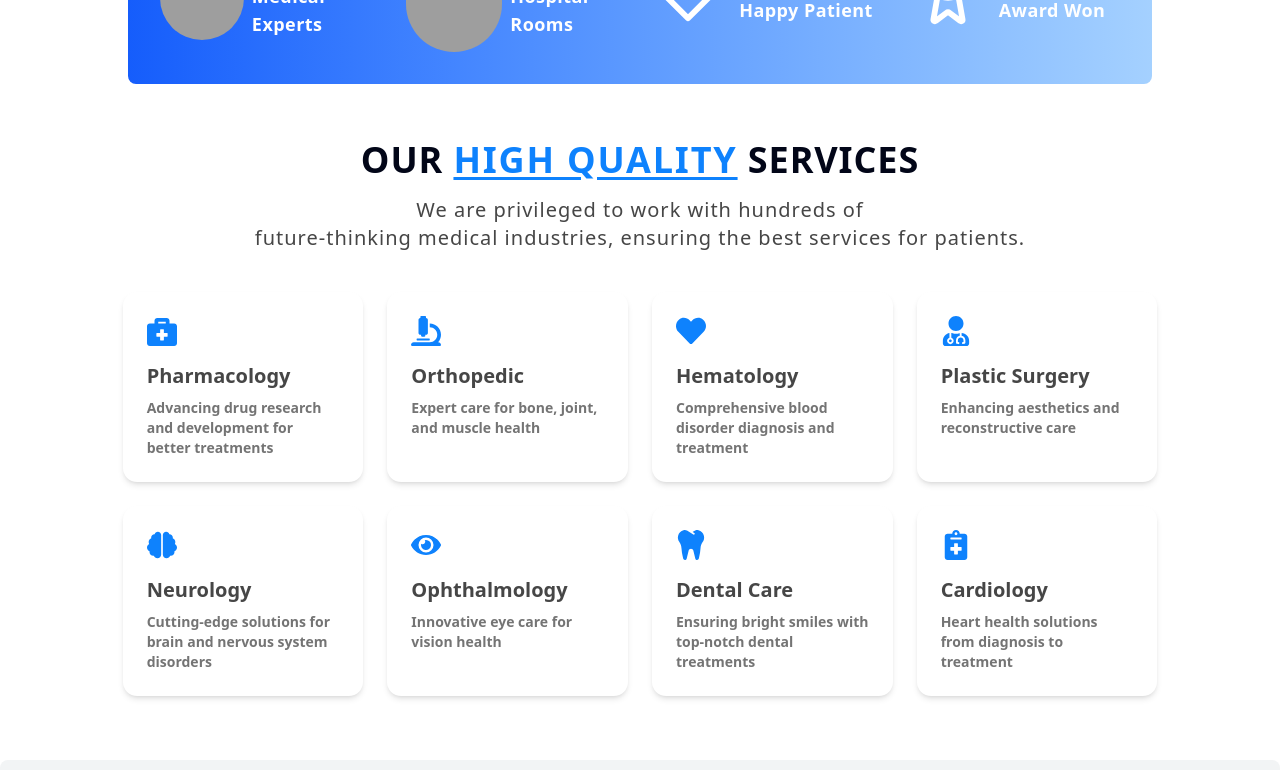
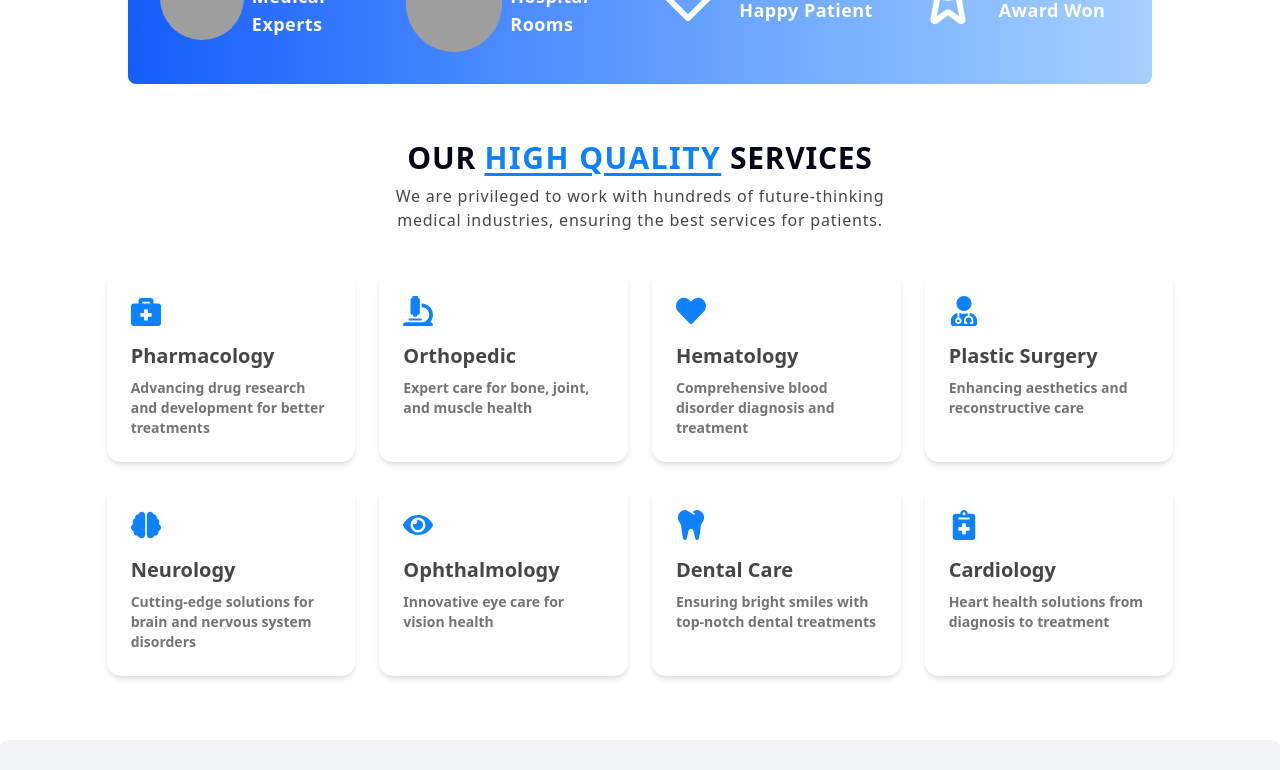
Before and after one commit to ssmahim01/Care-Matrix-With-Dev-Sync, a React (Vite) app: page / in a window 1280 px wide. Shown: the part 1240-2010 px from the top of the page. Built offline with nearby package versions, Linux system fonts and the light colour scheme; no server answers; grey boxes are pictures that could not be loaded.

Commit message:
Updated - section heading of some sections

```diff
--- a/src/components/Home/OurDepartments.jsx
+++ b/src/components/Home/OurDepartments.jsx
@@ -61,7 +61,7 @@ const OurDepartments = () => {
         title_2nd_slice={"MEDICAL"}
         title_3rd_slice={"DEPARTMENTS"}
         subTitle={
-          " Delivering Advanced, Specialized Care Across a Wide Range of \n  Medical Fields. Compassionate Experts Dedicated to Your Health and Well-Being."
+          " Delivering Advanced, Specialized Care Across a Wide Range of Medical \n Fields. Compassionate Experts Dedicated to Your Health and Well-Being."
         }
       />
       {/* Main Container */}
--- a/src/components/Home/OurService.jsx
+++ b/src/components/Home/OurService.jsx
@@ -1,3 +1,4 @@
+import SectionHeader from "@/shared/Section/SectionHeader";
 import {
   FaBriefcaseMedical,
   FaBrain,
@@ -6,56 +7,95 @@ import {
   FaEye,
   FaTooth,
   FaUserMd,
-    FaNotesMedical
+  FaNotesMedical,
 } from "react-icons/fa";
 
 const OurService = () => {
   const services = [
-        { id: 1, name: "Pharmacology", icon: <FaBriefcaseMedical />, tips:"Advancing drug research and development for better treatments" },
-        { id: 2, name: "Orthopedic", icon: <FaMicroscope />, tips:"Expert care for bone, joint, and muscle health" },
-        { id: 3, name: "Hematology", icon: <FaHeart /> ,tips:"Comprehensive blood disorder diagnosis and treatment" },
-        { id: 4, name: "Plastic Surgery", icon: <FaUserMd />, tips:"Enhancing aesthetics and reconstructive care" },
-        { id: 5, name: "Neurology", icon: <FaBrain /> ,tips:"Cutting-edge solutions for brain and nervous system disorders" },
-        { id: 6, name: "Ophthalmology", icon: <FaEye /> , tips:"Innovative eye care for vision health"},
-        { id: 7, name: "Dental Care", icon: <FaTooth /> ,tips:"Ensuring bright smiles with top-notch dental treatments" },
-        { id: 8, name: "Cardiology", icon: <FaNotesMedical /> ,tips:"Heart health solutions from diagnosis to treatment" },
+    {
+      id: 1,
+      name: "Pharmacology",
+      icon: <FaBriefcaseMedical />,
+      tips: "Advancing drug research and development for better treatments",
+    },
+    {
+      id: 2,
+      name: "Orthopedic",
+      icon: <FaMicroscope />,
+      tips: "Expert care for bone, joint, and muscle health",
+    },
+    {
+      id: 3,
+      name: "Hematology",
+      icon: <FaHeart />,
+      tips: "Comprehensive blood disorder diagnosis and treatment",
+    },
+    {
+      id: 4,
+      name: "Plastic Surgery",
+      icon: <FaUserMd />,
+      tips: "Enhancing aesthetics and reconstructive care",
+    },
+    {
+      id: 5,
+      name: "Neurology",
+      icon: <FaBrain />,
+      tips: "Cutting-edge solutions for brain and nervous system disorders",
+    },
+    {
+      id: 6,
+      name: "Ophthalmology",
+      icon: <FaEye />,
+      tips: "Innovative eye care for vision health",
+    },
+    {
+      id: 7,
+      name: "Dental Care",
+      icon: <FaTooth />,
+      tips: "Ensuring bright smiles with top-notch dental treatments",
+    },
+    {
+      id: 8,
+      name: "Cardiology",
+      icon: <FaNotesMedical />,
+      tips: "Heart health solutions from diagnosis to treatment",
+    },
   ];
 
   return (
-        <section className="">
-            <div className="container mx-auto px-4">
+    <section>
+      <div>
         {/* Section Heading */}
-                <div className="text-center space-y-4">
-                    <h1 className="text-2xl md:text-3xl lg:text-4xl font-extrabold tracking-wide">
-                        OUR{" "}
-                        <span className="text-[#0E82FD] tracking-wider underline underline-offset-4">
-                            HIGH QUALITY
-                        </span>{" "}
-                        SERVICES
-                    </h1>
-                    <h3 className="text-lg md:text-xl text-[#464646] font-medium tracking-wider">
-                        We are privileged to work with hundreds of{" "}
-                        <br className="hidden md:block" />
-                        future-thinking medical industries, ensuring the best services for patients.
-                    </h3>
-                </div>
+        <SectionHeader
+          title_1st_slice={"OUR"}
+          title_2nd_slice={"HIGH QUALITY"}
+          title_3rd_slice={"SERVICES"}
+          subTitle={
+            "We are privileged to work with hundreds of future-thinking \n medical industries, ensuring the best services for patients."
+          }
+        />
 
         {/* Service Grid */}
         <div className="grid grid-cols-1 sm:grid-cols-2 md:grid-cols-3 lg:grid-cols-4 gap-6 mt-10">
           {services.map((service) => (
             <div
               key={service.id}
-                            className="relative p-6 rounded-xl shadow-md transition bg-white text-[#464646] group overflow-hidden"
+              className="relative p-6 rounded-xl shadow-md transition bg-white text-[#464646] group overflow-hidden cursor-pointer"
             >
               {/* Background Image */}
-                            <div className="absolute inset-0 bg-cover bg-center opacity-0 group-hover:opacity-100 transition duration-500"
-                                style={{ backgroundImage: "url('/service.jpg')" }}>
-                            </div>
+              <div
+                className="absolute inset-0 bg-cover bg-center opacity-0 group-hover:opacity-100 transition duration-500"
+                style={{ backgroundImage: "url('/service.jpg')" }}
+              ></div>
 
               {/* Content */}
               <div className="relative z-10">
-                                <div className="text-3xl text-[#0E82FD] group-hover:text-white transition">{service.icon}</div>
-                                <h3 className="text-xl font-bold mt-4 group-hover:text-white transition">{service.name}</h3>
+                <div className="text-3xl text-[#0E82FD] group-hover:text-white transition">
+                  {service.icon}
+                </div>
+                <h3 className="text-xl font-bold mt-4 group-hover:text-white transition">
+                  {service.name}
+                </h3>
                 <p className="text-sm  opacity-75 mt-2 font-semibold group-hover:text-white transition">
                   {service.tips}
                 </p>
--- a/src/components/app-sidebar.jsx
+++ b/src/components/app-sidebar.jsx
@@ -23,11 +23,6 @@ import { HeadingPlatform } from "./heading-platform";
 
 // This is sample data.
 const data = {
-  user: {
-    name: "SS Mahim",
-    email: "ssmahim03@gmail.com",
-    avatar: "/public/Doctor.jpg",
-  },
   projects: [
     {
       name: "Design Engineering",
@@ -58,7 +53,7 @@ export function AppSidebar({ ...props }) {
         {/* <NavProjects projects={data.projects} /> */}
       </SidebarContent>
       <SidebarFooter>
-        <NavUser user={data.user} />
+        <NavUser />
       </SidebarFooter>
       <SidebarRail />
     </Sidebar>
--- a/src/components/nav-user.jsx
+++ b/src/components/nav-user.jsx
@@ -1,4 +1,4 @@
-"use client"
+"use client";
 
 import {
   BadgeCheck,
@@ -7,13 +7,8 @@ import {
   CreditCard,
   LogOut,
   Sparkles,
-} from "lucide-react"
+} from "lucide-react";
 
-import {
-  Avatar,
-  AvatarFallback,
-  AvatarImage,
-} from "@/components/ui/avatar"
 import {
   DropdownMenu,
   DropdownMenuContent,
@@ -22,33 +17,35 @@ import {
   DropdownMenuLabel,
   DropdownMenuSeparator,
   DropdownMenuTrigger,
-} from "@/components/ui/dropdown-menu"
+} from "@/components/ui/dropdown-menu";
 import {
   SidebarMenu,
   SidebarMenuButton,
   SidebarMenuItem,
   useSidebar,
-} from "@/components/ui/sidebar"
+} from "@/components/ui/sidebar";
+import { useAuthUser } from "@/redux/auth/authActions";
 
-export function NavUser({
-  user
-}) {
-  const { isMobile } = useSidebar()
-
+export function NavUser() {
+  const user = useAuthUser();
+  const { isMobile } = useSidebar();
   return (
-    (<SidebarMenu>
+    <SidebarMenu>
       <SidebarMenuItem>
         <DropdownMenu>
           <DropdownMenuTrigger asChild>
             <SidebarMenuButton
               size="lg"
-              className="data-[state=open]:bg-sidebar-accent data-[state=open]:text-sidebar-accent-foreground">
-              <Avatar className="h-8 w-8 rounded-lg">
-                <AvatarImage src={user.avatar} alt={user.name} />
-                <AvatarFallback className="rounded-lg">CN</AvatarFallback>
-              </Avatar>
+              className="data-[state=open]:bg-sidebar-accent data-[state=open]:text-sidebar-accent-foreground cursor-pointer"
+            >
+              <img
+                src={user.photoURL}
+                alt={user.displayName}
+                referrerPolicy="no-referrer"
+                className="h-8 w-8 rounded-lg object-cover"
+              />
               <div className="grid flex-1 text-left text-sm leading-tight">
-                <span className="truncate font-medium">{user.name}</span>
+                <span className="truncate font-medium">{user.displayName}</span>
                 <span className="truncate text-xs">{user.email}</span>
               </div>
               <ChevronsRight className="ml-auto size-4" />
@@ -58,15 +55,20 @@ export function NavUser({
             className="w-(--radix-dropdown-menu-trigger-width) min-w-56 rounded-lg"
             side={isMobile ? "bottom" : "right"}
             align="end"
-            sideOffset={4}>
+            sideOffset={4}
+          >
             <DropdownMenuLabel className="p-0 font-normal">
               <div className="flex items-center gap-2 px-1 py-1.5 text-left text-sm">
-                <Avatar className="h-8 w-8 rounded-lg">
-                  <AvatarImage src={user.avatar} alt={user.name} />
-                  <AvatarFallback className="rounded-lg">CN</AvatarFallback>
-                </Avatar>
+                <img
+                  src={user.photoURL}
+                  alt={user.displayName}
+                  referrerPolicy="no-referrer"
+                  className="h-8 w-8 rounded-lg object-cover"
+                />
                 <div className="grid flex-1 text-left text-sm leading-tight">
-                  <span className="truncate font-medium">{user.name}</span>
+                  <span className="truncate font-medium">
+                    {user.displayName}
+                  </span>
                   <span className="truncate text-xs">{user.email}</span>
                 </div>
               </div>
@@ -101,6 +103,6 @@ export function NavUser({
           </DropdownMenuContent>
         </DropdownMenu>
       </SidebarMenuItem>
-    </SidebarMenu>)
+    </SidebarMenu>
   );
 }
--- a/src/shared/Section/SectionHeader.jsx
+++ b/src/shared/Section/SectionHeader.jsx
@@ -6,7 +6,7 @@ const SectionHeader = ({
 }) => {
   return (
     <div className="text-center space-y-2">
-      <h1 className="text-[22px] md:text-[26px] font-extrabold tracking-wide">
+      <h1 className="text-[22px] md:text-[26px] lg:text-3xl font-extrabold tracking-wide">
         {title_1st_slice && title_1st_slice}{" "}
         <span className="text-[#0E82FD] tracking-wider underline underline-offset-4">
           {title_2nd_slice && title_2nd_slice}
```
Also changed, not shown: src/pages/Home/WhyChooseUs.jsx (+58 -27 lines). Lines whose indentation alone changed are shown as unchanged.
